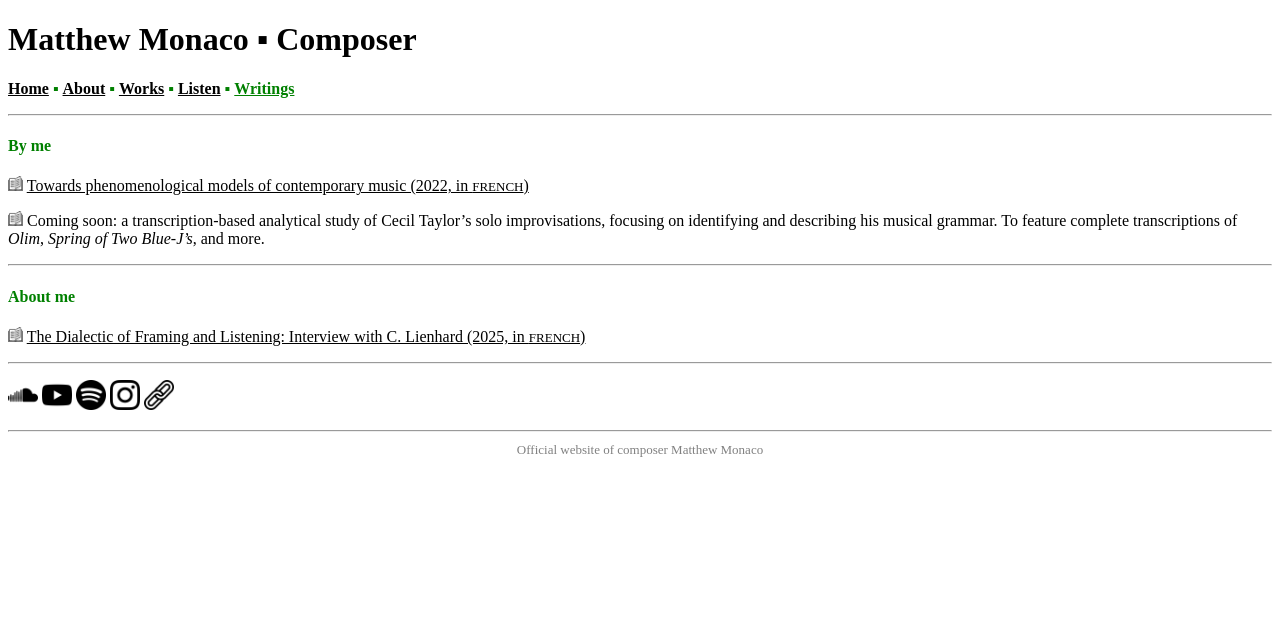
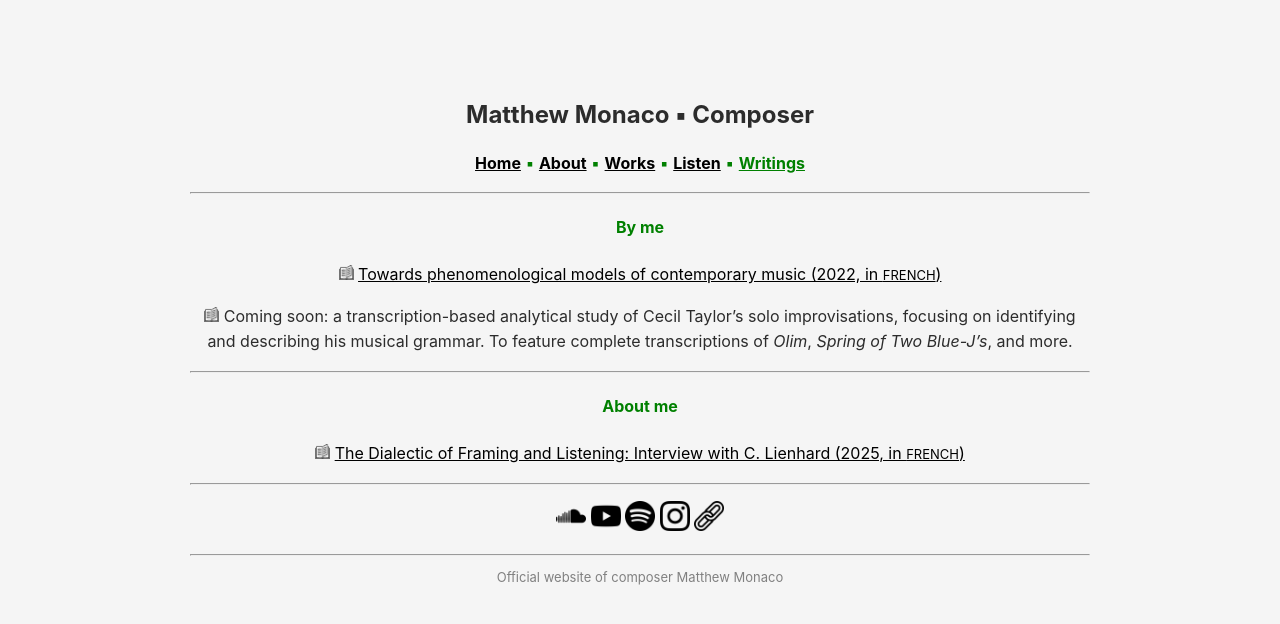
Before and after one commit to matthew-monaco/matthew-monaco.github.io, a Jekyll site: the page built from writings.md, in a window 1280 px wide. Shown: the top 624 px of the page. Built offline with Jekyll 4.4.1, drawn with Linux system fonts in a browser that asks for light colours.

Commit message:
Update default.html

```diff
--- a/_layouts/default.html
+++ b/_layouts/default.html
@@ -5,7 +5,7 @@
   <meta name="viewport" content="width=device-width, initial-scale=1.0">
   <title>{{ page.title }}</title>
 
-  <link rel="stylesheet" href="{{ '/assets/css/style.css' | relative_url }}">
+  <link rel="stylesheet" href="{{ 'style.css' | relative_url }}">
 </head>
 
 <body>
```
